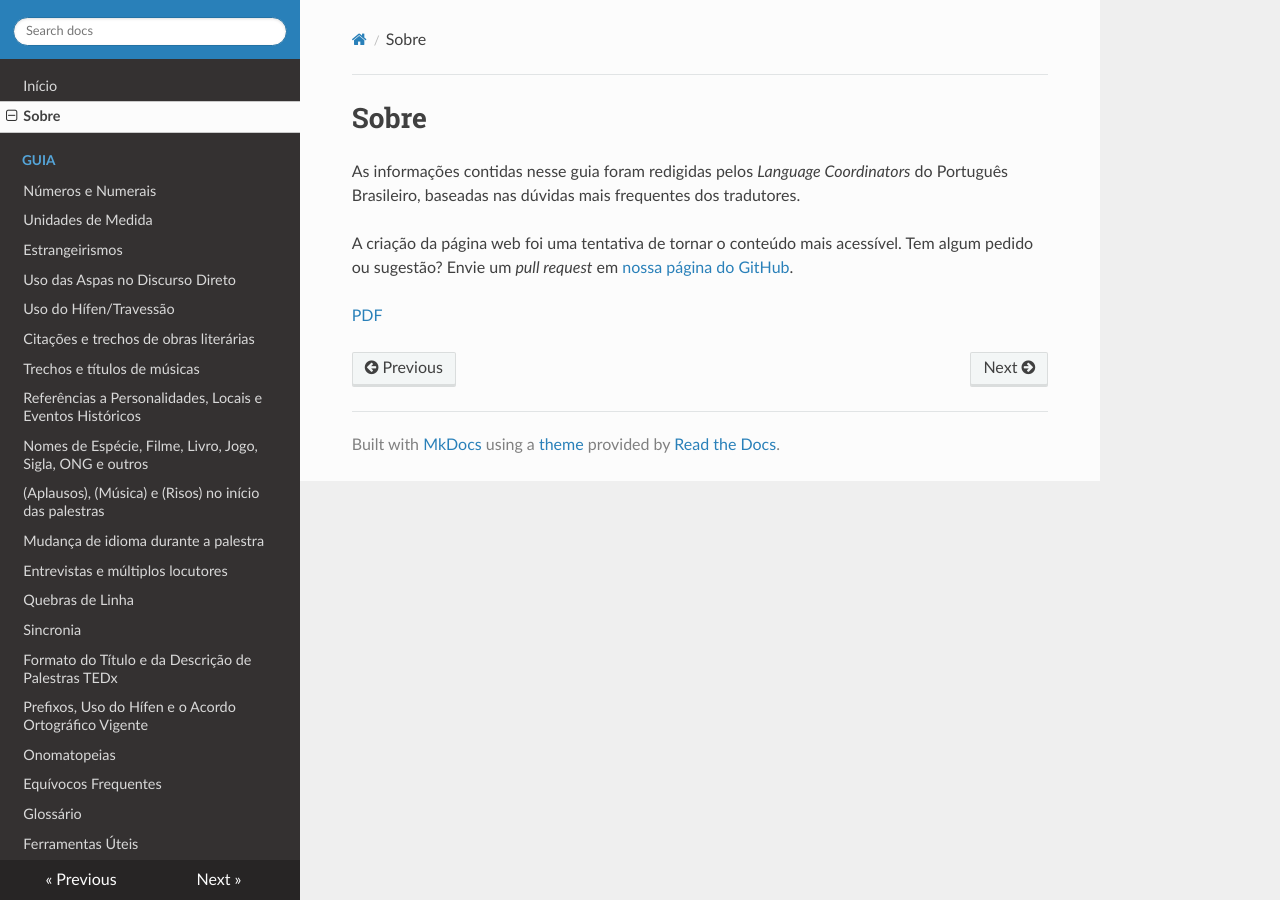
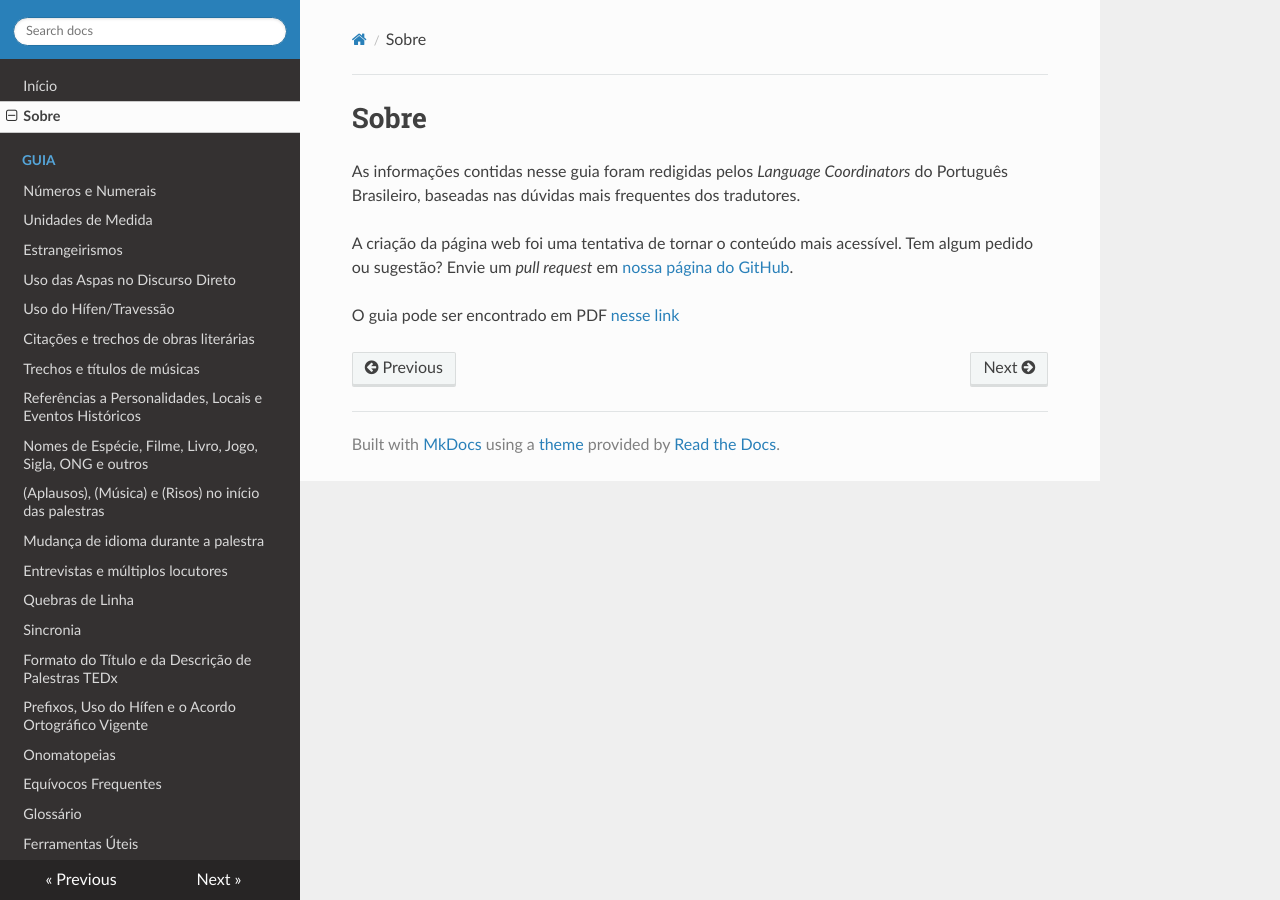
Before and after one commit to tupaschoal/TED-Translators_PT-BR_Styleguide, an MkDocs documentation site: the page built from docs/sobre.md, in a window 1280 px wide. Built offline with MkDocs 1.6.1, drawn with Linux system fonts in a browser that asks for light colours; nearby versions of some CDN libraries; old or Windows-style settings are respelled for this version of MkDocs.

Commit message:
Fixing broken PDF link
Fixing broken link, now using full path.

```diff
--- a/docs/sobre.md
+++ b/docs/sobre.md
@@ -4,4 +4,4 @@ As informações contidas nesse guia foram redigidas pelos *Language Coordinator
 
 A criação da página web foi uma tentativa de tornar o conteúdo mais acessível. Tem algum pedido ou sugestão? Envie um *pull request* em [nossa página do GitHub](https://github.com/tupaschoal/TED-Translators_PT-BR_Styleguide).
 
-[PDF](../Guia.pdf)
+O guia pode ser encontrado em PDF [nesse link](https://github.com/tupaschoal/TED-Translators_PT-BR_Styleguide/blob/master/Guia.pdf)
```
